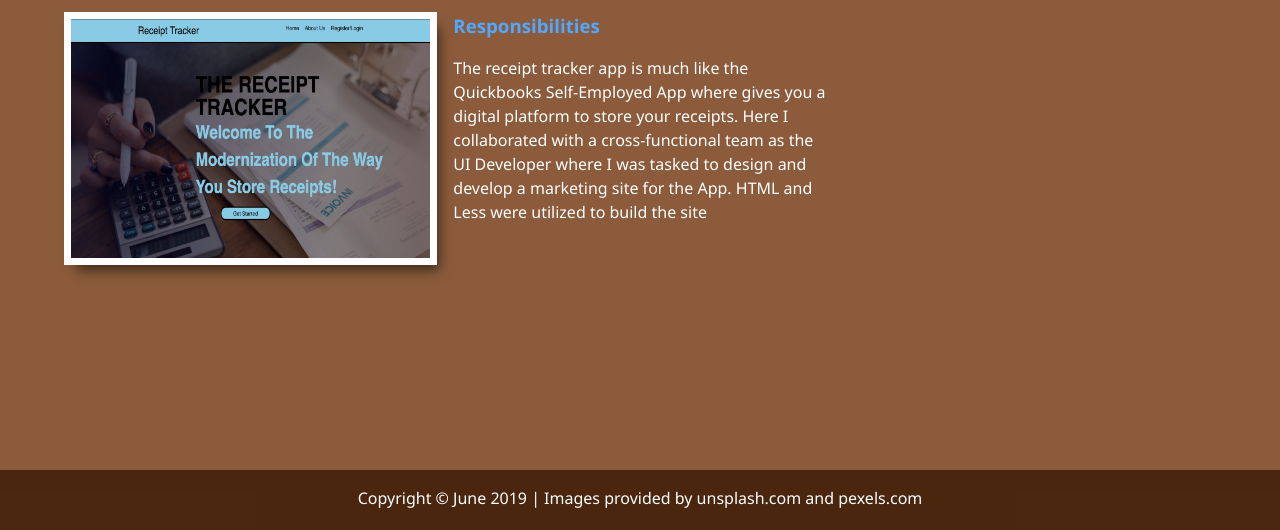
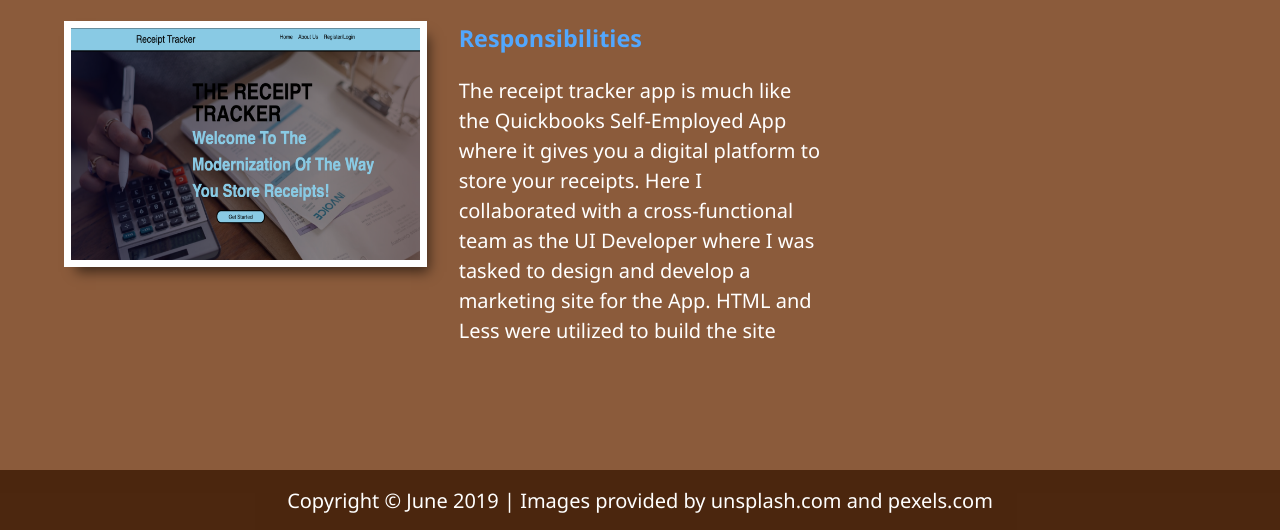
Before and after one commit to Code4Blessings/RobinWarden_Portfolio, a website: page dist/rta.html in a window 1280 px wide. Shown: the part 270-800 px from the top of the page. Drawn offline with Linux system fonts and the light colour scheme.

Commit message:
Added another image and changed font size.

```diff
--- a/scss/main.scss
+++ b/scss/main.scss
@@ -13,6 +13,7 @@ body {
     height: 100%;
     margin: 0;
     font-family: 'Segoe UI', Tahoma, Geneva, Verdana, sans-serif;
+    font-size: 20px;
     line-height: 1.5;
 
 }
@@ -120,7 +121,7 @@ main {
 //Work/Projects
 .projects {
     display: grid;
-    grid-gap: 1rem;
+    grid-gap: 2rem;
     grid-template-columns: repeat(4, 1fr);
 
     img {
```
Also changed, not shown: dist/css/main.css, dist/img/projects/spotify.png (added), dist/rta.html, 4 other files.
